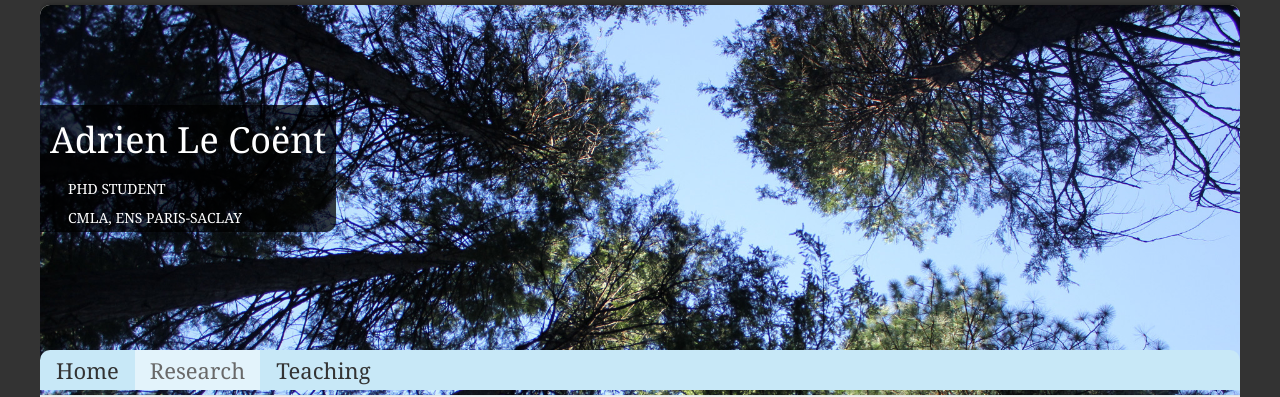
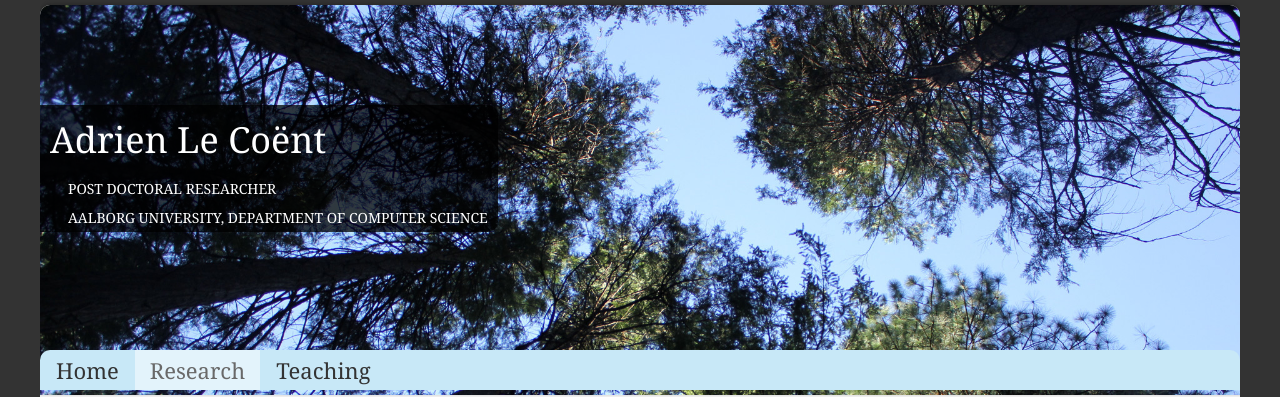
Before and after one commit to adrienlecoent/adrienlecoent.github.io, a plain HTML site: page page1.html in a window 1280 px wide. Shown: the top 397 px of the page. Drawn offline with Linux system fonts and the light colour scheme.

Commit message:
minor modif

```diff
--- a/page1.html
+++ b/page1.html
@@ -30,8 +30,8 @@
 		<div id="banner">
 			<div id="name">
 				<h1>Adrien Le Co&eumlnt</h1>
-				<p>Phd Student</p>
-				<p>CMLA, ENS Paris-Saclay</p>
+				<p>Post Doctoral Researcher</p>
+				<p>Aalborg University, Department of Computer Science</p>
 			</div>
 		</div>
 
```
